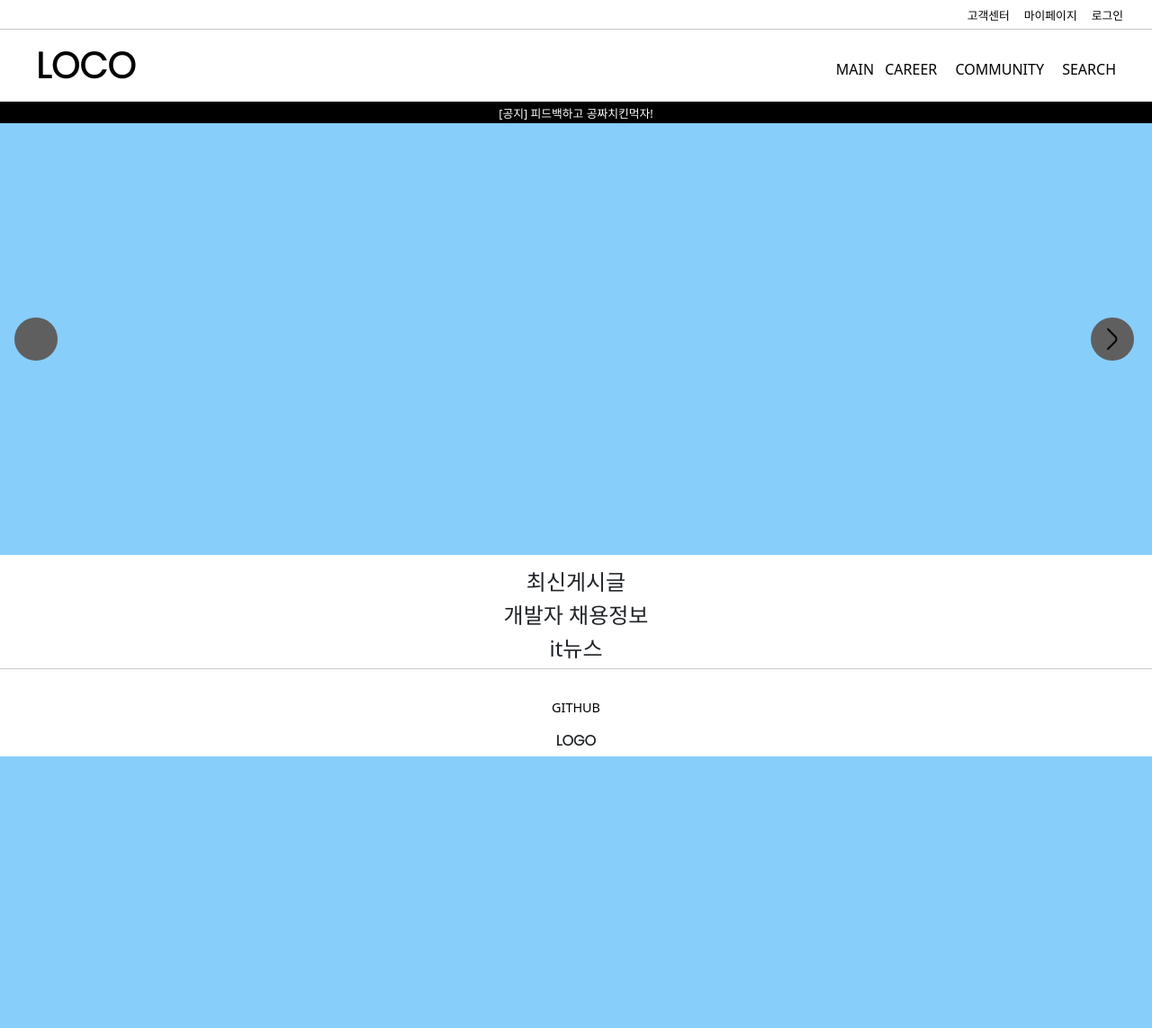
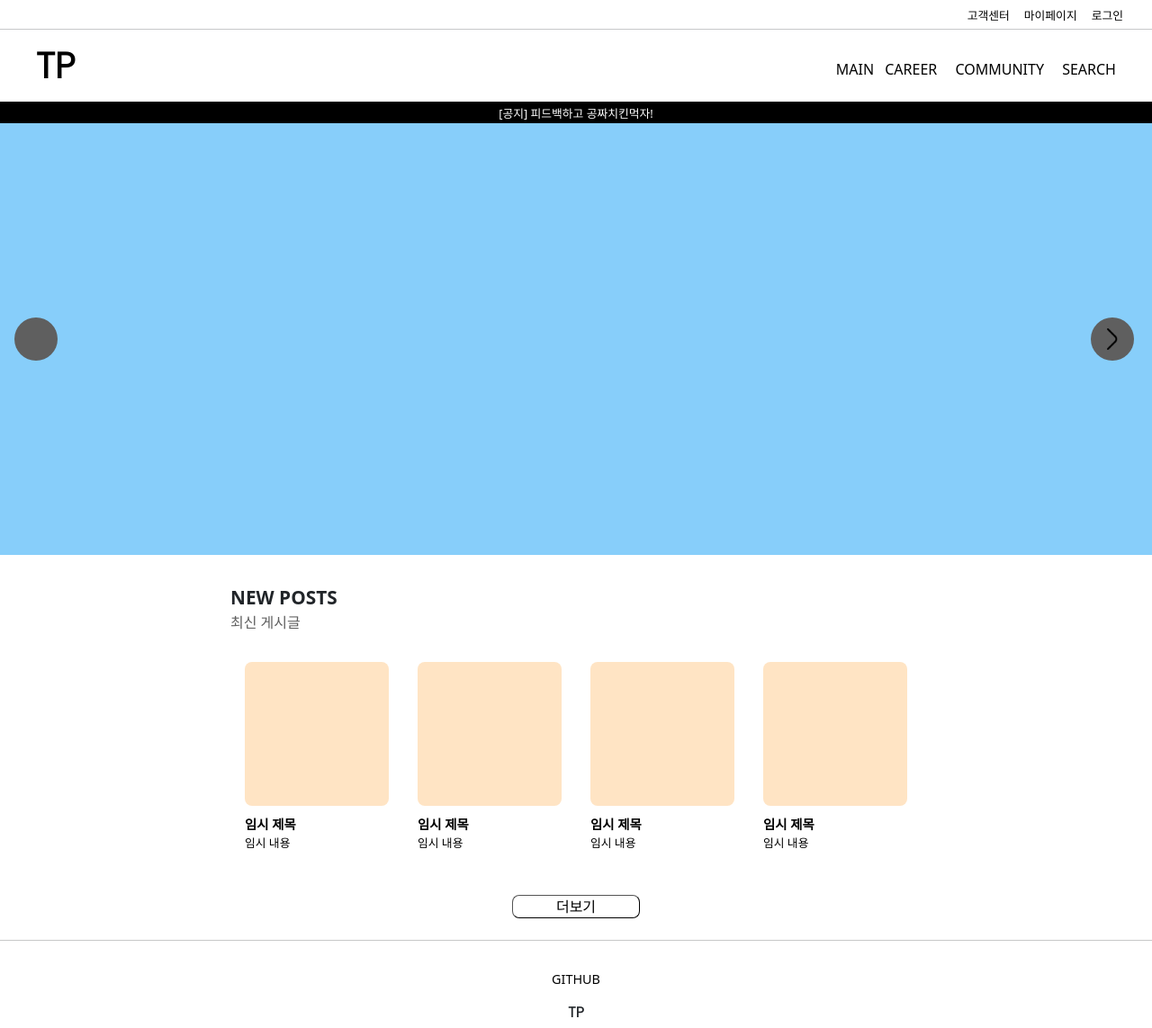
Before and after one commit to KEEMSY/T_P, a Django app: template templates/main.html in a window 1280 px wide. Shown: the whole page at 90% size. Before the commit the page ends 841 px from the top, so only its background shows below. Run offline with Django 3.2, Linux system fonts and the light colour scheme; the template is opened without the code that fills it, so the values that code supplies are empty.

Commit message:
add main_content_new_post

```diff
--- a/static/css/base.css
+++ b/static/css/base.css
@@ -1,4 +1,6 @@
 
+* {margin: 0; padding: 0; box-sizing: border-box;}
+ul, li {list-style: none}
 
 .logo{
     font-family: 'Poppins', sans-serif;
--- a/static/css/header.css
+++ b/static/css/header.css
@@ -1,5 +1,5 @@
 .fixed_header{
-
+/*상단에 메뉴바를 고정하고싶음*/
 }
 .upper_navbar{
     display: flex;
--- a/static/css/main.css
+++ b/static/css/main.css
@@ -1,10 +1,10 @@
 .main_content{
-    text-align: center;
+    padding: 0 2rem;
+    display: flex;
+    justify-content: center;
 }
+/* main banner -start-*/
 
-/* main banner -start-*/
-* {margin: 0; padding: 0; box-sizing: border-box;}
-ul, li {list-style: none}
 
 [name='slide'] {display: none}
 .slidebox{
@@ -117,3 +117,66 @@ label.right{
 [id='slide04']:checked ~ .slide_list .slide_items {transform: translateX(-300%); animation: slide04 20s infinite}
 
 /* main banner -end- */
+
+/* main cotent -start*/
+
+/*    main_new_article -start-*/
+
+.main_new_article{
+    margin: 1rem 0;
+}
+.main_post_title span{
+    font-size: 1.3rem;
+    font-weight: bold;
+}
+.main_post_sub_title{
+ margin-bottom: 2rem;
+}
+.main_post_sub_title span{
+    font-size: 1rem;
+    font-weight: lighter;
+    color: #5F5F5F;
+}
+
+.main_posts{
+    display: flex;
+    margin-bottom: 3rem;
+}
+.main_post{
+    margin: 0 1rem;
+}
+.main_post_img{
+    width: 10rem;
+    height: 10rem;
+    border-radius: 0.5rem;
+    background-color: bisque;
+    margin-bottom: 0.5rem;
+}
+
+.main_post_content_title span{
+    font-weight: bold;
+    font-size: 0.9rem;
+}
+
+.main_post_content_content{
+    font-weight: lighter;
+    font-size: 0.8rem;
+
+}
+.main_new_post button{
+    border-radius: 0.5rem;
+    background-color: transparent;
+    /*border-color:*/
+    border-width: 0.5px;
+}
+
+.main_new_post button span{
+    padding: 3rem;
+
+}
+
+
+/*    main_new_article -end-*/
+
+
+/* main cotent -end*/
--- a/templates/footer.html
+++ b/templates/footer.html
@@ -6,6 +6,6 @@
         </div>
 
         <div style="margin-top: 1rem;">
-            <h6 class="logo">LOGO</h6>
+            <h6 class="logo">TP</h6>
         </div>
     </div>
--- a/templates/header.html
+++ b/templates/header.html
@@ -14,7 +14,7 @@
     <div class="lower_navbar">
         <div class="lower_navbar_left">
             <a href="{% url "userapp:home" %}">
-                <h1 class="logo">LOCO</h1>
+                <h1 class="logo">TP</h1>
             </a>
         </div>
         <hr>
--- a/templates/main.html
+++ b/templates/main.html
@@ -42,18 +42,102 @@
     </div>
     <div class="main_content">
         <div class="main_new_article">
-            <h4>최신게시글</h4>
+            <div class="main_new_post">
+                <div class="main_post_title">
+                    <span>NEW POSTS</span>
+                </div>
+                <div class="main_post_sub_title">
+                    <span>최신 게시글</span>
+               </div>
+                <div class="main_posts">
+                    <div class="main_post">
+                        <a href="">
+                            <div class="main_post_img">
+
+                            </div>
+                            <div class="main_post_content">
+                                <div class="main_post_content_title">
+                                    <span>임시 제목</span>
+
+                                </div>
+                                <div class="main_post_content_content">
+                                    <span>임시 내용</span>
+
+                                </div>
+                            </div>
+                        </a>
+                    </div>
+                    <div class="main_post">
+                        <a href="">
+                            <div class="main_post_img">
+
+                            </div>
+                            <div class="main_post_content">
+                                <div class="main_post_content_title">
+                                    <span>임시 제목</span>
+
+                                </div>
+                                <div class="main_post_content_content">
+                                    <span>임시 내용</span>
+
+                                </div>
+                            </div>
+                        </a>
+                    </div>
+                    <div class="main_post">
+                        <a href="">
+                            <div class="main_post_img">
+
+                            </div>
+                            <div class="main_post_content">
+                                <div class="main_post_content_title">
+                                    <span>임시 제목</span>
+
+                                </div>
+                                <div class="main_post_content_content">
+                                    <span>임시 내용</span>
+
+                                </div>
+                            </div>
+                        </a>
+                    </div>
+                    <div class="main_post">
+                        <a href="">
+                            <div class="main_post_img">
+
+                            </div>
+                            <div class="main_post_content">
+                                <div class="main_post_content_title">
+                                    <span>임시 제목</span>
+
+                                </div>
+                                <div class="main_post_content_content">
+                                    <span>임시 내용</span>
+
+                                </div>
+                            </div>
+                        </a>
+                    </div>
+                </div>
+                <div style="text-align: center">
+                    <button>
+                        <span>더보기</span>
+                    </button>
+                </div>
+            </div>
         </div>
 
-        <div class="main_career">
-            <h4>개발자 채용정보</h4>
-        </div>
+{#        <div class="main_career">#}
+{#            <h4>개발자 채용정보</h4>#}
+{#        </div>#}
+{##}
+{#        <div class="main_itnews">#}
+{#            <h4>it뉴스</h4>#}
+{#        </div>#}
+    </div>
+    <div class="">
 
-        <div class="main_itnews">
-            <h4>it뉴스</h4>
-        </div>
     </div>
-
 </div>
 
 {% endblock %}
```
